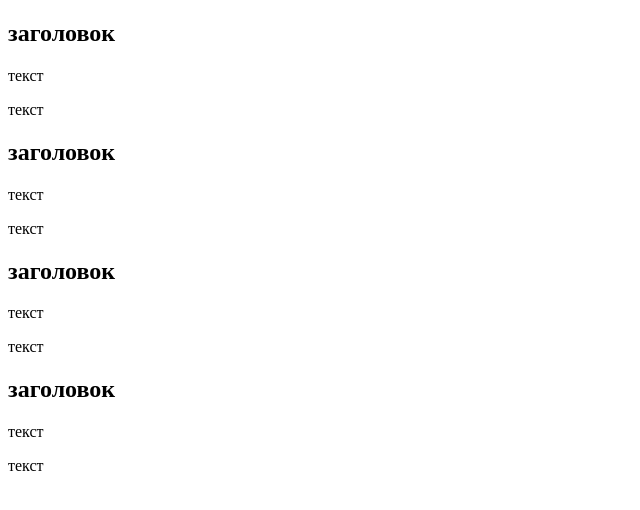
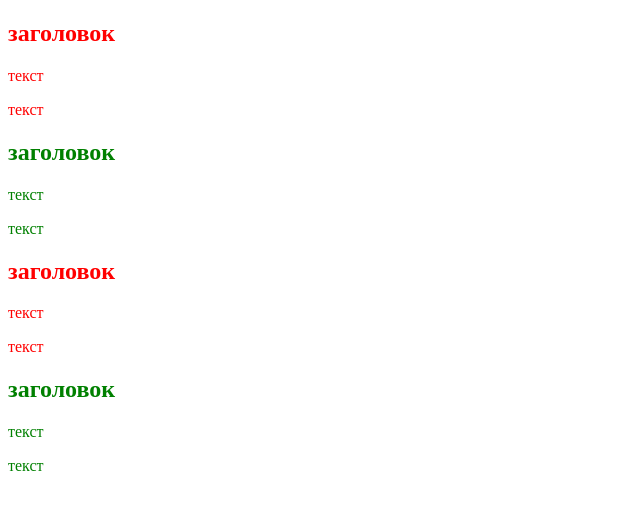
Before and after one commit to olehivoniuk/Programmimg---Plan-of-learning, a plain HTML site: page selectors.html in a window 1280 px wide. Shown: the whole page, without its empty margins (0-640 px from the left). Drawn offline with Linux system fonts and the light colour scheme.

Commit message:
added classes block1, block2

```diff
--- a/selectors.html
+++ b/selectors.html
@@ -8,22 +8,22 @@
     <link rel="stylesheet" href="styles1.css" />
   </head>
   <body>
-    <div>
+    <div class="block1">
       <h2>заголовок</h2>
       <p>текст</p>
       <p>текст</p>
     </div>
-    <div>
+    <div class="block2">
       <h2>заголовок</h2>
       <p>текст</p>
       <p>текст</p>
     </div>
-    <div>
+    <div class="block1">
       <h2>заголовок</h2>
       <p>текст</p>
       <p>текст</p>
     </div>
-    <div>
+    <div class="block2">
       <h2>заголовок</h2>
       <p>текст</p>
       <p>текст</p>
```
